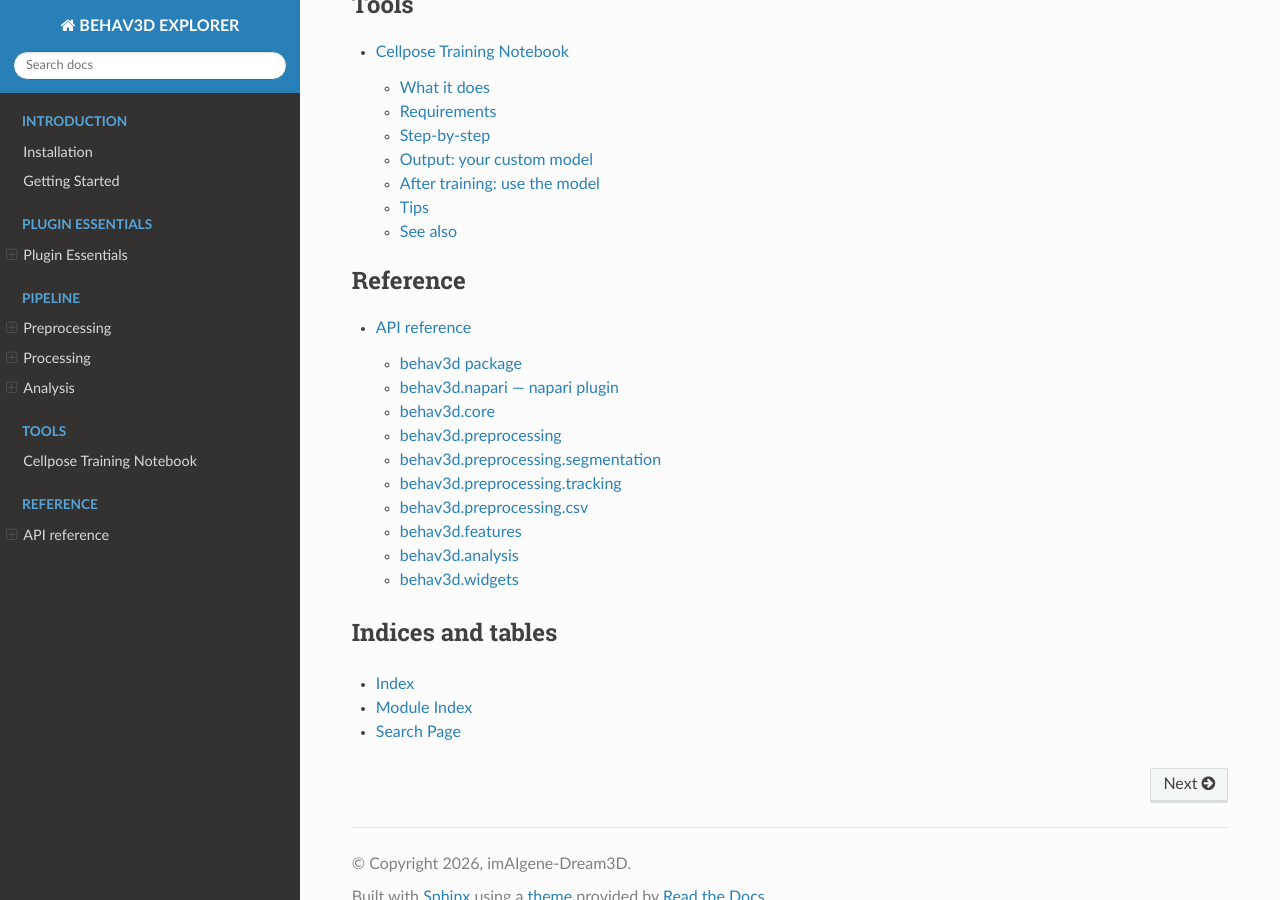
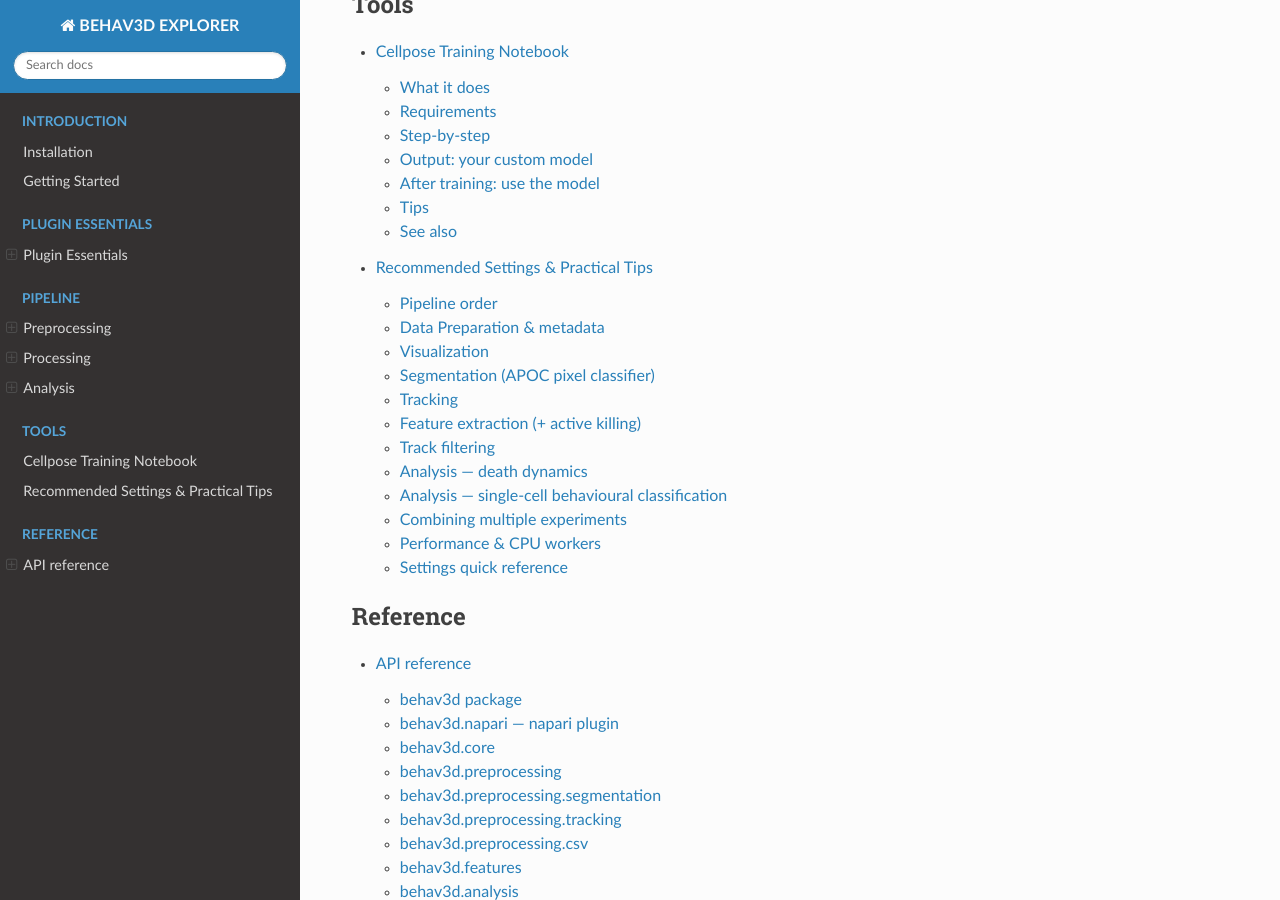
Before and after one commit to imAIgene-Dream3D/BEHAV3D, a Sphinx documentation site: the page built from docs/source/index.md, in a window 1280 px wide and 900 px high, scrolled down 2306 px. Built offline with Sphinx 7.4.7 and the Read the Docs theme 3.1.0, drawn with Linux system fonts in a browser that asks for light colours; part of the change alters nothing that is shown.

Commit message:
Add recommended-settings wiki page (workshop tips) for RAG
Distils the hands-on parameter recommendations and techniques from the BEHAV3D
training workshops into a single curated wiki page under docs/source/, which the
chatbot RAG ingest picks up automatically (docs/source/**/*.md).

Content is framed as recommended starting points (not hard rules), covering the
full pipeline: data prep / metadata, APOC segmentation params + label-drawing
technique, tracking (propagation / btrack, search radius, distance threshold),
feature extraction + active-killing thresholds, filtering, death dynamics, and
single-cell behavioural classification, plus a settings quick-reference table.

Source material (AI-generated workshop summaries) was stripped of install/branch
instructions, action items, bug lists, and participant names; values should be
expert-reviewed and reconciled with form defaults before being treated as ground
truth. Raw session transcripts were intentionally NOT ingested (noisy, redundant,
contain PII). Re-run 'python -m modal run chatbot/app.py::ingest' and redeploy to
make it live.

Co-Authored-By: Claude Opus 4.8 (1M context) <noreply@anthropic.com>

````diff
--- a/docs/source/index.md
+++ b/docs/source/index.md
@@ -113,6 +113,7 @@ analysis/index
 :maxdepth: 2
 
 cellpose_training
+recommended_settings
 ```
 
 ```{toctree}
--- /dev/null
+++ b/docs/source/recommended_settings.md
@@ -0,0 +1,315 @@
+# Recommended Settings & Practical Tips
+
+This page collects **hands-on recommendations** for the BEHAV3D EXPLORER napari
+workflow — typical parameter values and practical techniques distilled from
+training sessions. It complements the per-step method pages (which explain *what*
+each setting does) by suggesting *where to start* and *what tends to work in
+practice*.
+
+```{note}
+These are **recommended starting points, not hard rules**. They may differ from a
+form's built-in default, and the best value always depends on your data
+(magnification, frame interval, cell type, signal quality). Preview / inspect the
+result and adjust. Treat the numbers below as a sensible first guess.
+```
+
+## Pipeline order
+
+Work through the dock tabs left to right:
+
+**Data Preparation → Visualization → Segmentation → Tracking → Feature Extraction
+(+ Active Killing) → Filtering → Analysis (Death Dynamics & Single-Cell Behaviour).**
+
+All other tabs require metadata to be loaded first, so always start on **Data
+Preparation**.
+
+## Data Preparation & metadata
+
+- **Output directory** — point it at the folder that holds your metadata CSV and
+  your images directory (your "run" directory). Avoid network/cloud-synced
+  locations for large data; processing writes a lot.
+- **Number of samples** = number of unique fields of view (ideally one image file
+  per FOV).
+- **Cell types** are split into **organoid types** and **immune types** — e.g.
+  enter `CD4` and `CD8` as two separate immune types. A **multicolor** option lets
+  you segment a cell type that is split across several fluorophores separately and
+  then merge the channels (e.g. T cells stained with multiple dyes).
+- After setting counts, click **Configure cell types**, name them, then **Create
+  sample forms**.
+
+Per-sample fields:
+
+| Field | What to enter |
+|---|---|
+| Name | Experiment / image name (e.g. `Exp1`) |
+| Well | e.g. `A4` — used to group FOVs from the same well (can be custom) |
+| Image path | Path to the image file for this sample |
+| Dim order | Typically `TCZYX` |
+| Pixel size | Read it from Zen / IMARIS / ImageJ for your acquisition |
+| Time interval | Often ~120 seconds (use your real acquisition interval) |
+| Dead channel # | **Zero-based** index (so `0` = the first channel) |
+
+- Use **Fill All from Sample 1** to copy shared values (pixel size, time interval)
+  across samples, then manually correct the per-sample fields that actually
+  differ (name, image path, etc.).
+- **Save** the metadata CSV, then click **Load Metadata** to make the latest
+  version active.
+- **Convert to Zarr** for fast access (e.g. CZI → Zarr): a worker count around 7
+  is a reasonable default; expect roughly 7–10 minutes per image.
+
+## Visualization
+
+- Select a sample to load it into napari. The **Layers** panel shows each channel
+  (e.g. T-cell, organoid, dead); toggle visibility with the eye icon and adjust
+  colormap / contrast limits per layer.
+- Toggle **3D view** with the small square button at the bottom-left of the canvas.
+- When **not** in 3D, the bottom slider is **time** and the top slider is **Z**.
+
+## Segmentation (APOC pixel classifier)
+
+Recommended method: **APOC (GPU)** with a probability-map + watershed strategy.
+
+### Generating training data
+
+- **Examples per sample** defaults to ~3 (first / middle / last time point). Add
+  more to capture cells dimming over time or specific events (e.g. touching
+  T cells). Counts are zero-indexed (so `0–17` means 18 images).
+- After **Generate training data**, work on one channel at a time: deselect the
+  layers you're not drawing on, and make sure the target channel/label layer is
+  selected (highlighted). Drawing only works in **2D** view.
+
+### Drawing ground-truth labels
+
+- Use **Label 1 = background** and **Label 2 = foreground**. Always draw
+  **background first**, then overlay foreground; focus on borders and uncertain
+  regions.
+- **Organoid technique:** draw background overlapping the background *and the edge*
+  of the organoid (defining the border), then draw foreground over the interior.
+  Layering it this way gives a very clean organoid border.
+- **Touching objects:** draw a thin background line between them, bordered by
+  foreground, so the classifier learns to split them into separate objects. For
+  organoids, focus this on **time point 1** of each image — propagation tracking
+  copies the segmentation forward, so the classifier only has to separate objects
+  correctly on the first time point.
+- **Elongated T cells:** draw the label slightly **thicker than the signal
+  (~3 px)**. Segmentation connects adjacent pixels, so a one-pixel line leaves
+  gaps; a little extra thickness yields one clean segment.
+- **Bleed-through:** where another channel bleeds into this one (e.g. organoid
+  signal in the T-cell channel at higher Z), paint those regions explicitly as
+  **background** so the model ignores them — even when they're much brighter.
+- **Dead mask:** mostly draw the bright, high-intensity dead "blobs"; including the
+  dimmer signal is optional and tends to be noisier.
+
+```{tip}
+Whenever you change anything in the training tab, **train the classifier before
+moving on** — drawn labels are not necessarily kept if you leave or reload
+training data without training first.
+```
+
+### Reading the probability map
+
+- Yellow = confident foreground; dark/blue = low confidence. Where an area should
+  be foreground but isn't, draw on it with the background brush on the probability
+  map and retrain — usually only small tweaks are needed.
+- Aim for **background clearly below ~0.3–0.4** and **foreground above ~0.7**, so
+  borderline (~0.5) pixels don't flicker over the threshold between slices.
+  (Anything with background probability above 0.5 is *not* treated as background.)
+
+### Training parameters (per cell type)
+
+- **Organoids** — input channels: organoid + dead only (leave out the T-cell
+  channel; it adds little and slows things down). Feature preset: large objects
+  (a.k.a. `large_quick`), sigmas `1, 2, 5, 15`.
+- **T cells** — pick the channels/features relevant to T cells. Feature preset:
+  small cells, sigmas `1, 2, 5`.
+
+Shared random-forest / instance settings:
+
+| Setting | Recommended | Note |
+|---|---|---|
+| Max depth | 5 | Too low can't learn; too high overfits |
+| n_trees | 100 | Number of classifiers that vote on foreground/background |
+| Foreground / mask threshold | 0.50 | |
+| Seed threshold | 0.80 | Used for splitting touching objects |
+| Opening (px) | 0 | Can smooth the outside of organoids |
+| Minimum size filter | 0 during training; ~500–1000 px for organoids once trained | |
+
+- Use **Apply Config to All Tabs** after configuring one cell type, then customize
+  channels/features for the others.
+- Train one cell type (e.g. organoids first) or **Train all classifiers**, then
+  review the segmentation and probability map and refine.
+- **Show classifier statistics** to see which features mattered; removing
+  high-sigma features that rank low speeds up processing.
+
+### Batch segmentation
+
+- Process **all time points**; set workers to what your machine can handle;
+  overwrite existing results if re-running.
+- A full time series can take on the order of ~1.5 hours per image — run long jobs
+  overnight, plugged in.
+- Trained classifiers are saved in the `pixel_classification` subfolder and can be
+  reused across experiments by copying that folder.
+
+## Tracking
+
+- **Organoids — propagation:** select the organoid layer; the method auto-sets to
+  propagation. It copies segmentation frame-to-frame, so there's nothing to tune.
+  It's the slower of the two (~5–10 min/sample).
+- **T cells — btrack:** select btrack, enable **global track optimization**, and
+  set workers around 4 on most laptops (keeps the machine usable). Typical
+  ~1–2 min/sample. Useful starting parameters:
+  - **Max search radius:** ~100 px (how far ahead to look for the next-frame
+    candidate along the predicted trajectory).
+  - **Distance threshold:** ~60 px (used to link tracklets during global
+    optimization).
+- **Run batch tracking (all cell types)** tracks organoids first, then T cells
+  (choose "skip existing" if already tracked).
+- **Verify it worked:** tracked segments keep the **same colour/ID across time**;
+  untracked segments get a new colour/ID every frame. Hover a label to confirm its
+  ID stays constant.
+
+## Feature extraction (+ active killing)
+
+- Intensity, contact, and depth are always extracted (fast). **Movement** (fast)
+  and **Morphology** (slower) are optional — select everything if you're willing to
+  wait; you can prune later.
+- **Death threshold** = the fraction of dead-mask pixels inside a cell at which it
+  counts as dead. Use **Preview** to see alive (green) vs dead (red) against a time
+  point you trust:
+  - **Organoids:** ~5 % (0.05) — sounds low, but organoids are large 3-D objects,
+    so a few dead cells are a small volume fraction.
+  - **T cells:** ~10 % (0.1). A binary is-dead flag is stored alongside the actual
+    intensity and percentage, so you can re-tune later.
+- **Run Batch Extraction** covers all cell types in one pass (~5–10 min/sample).
+  Output lands in `track_data/` as per-track, per-time-point feature tables; files
+  can reach ~1 GB on dense data.
+
+**Active killing** — run *after* feature extraction (it relies on extracted
+features). It links organoid death to contacting T cells: for a T cell touching an
+organoid, it looks ahead by the observation window to see whether that organoid's
+dead mask increases.
+
+| Setting | Recommended |
+|---|---|
+| Immune cell type | `tcell` |
+| Observation window | 5 time points (≈10 min) |
+| Measure | number of dead-mask pixels |
+| Threshold mode | absolute (not multiplier) |
+| Absolute threshold | ~30 (dead-mask pixels rising by ~20–30 within the window) |
+| Min contact duration | 1 |
+
+Result: a binary active-killing column (1/0) usable in clustering.
+
+```{note}
+Caveat: if many T cells contact one organoid at once, all of them may be labelled
+active killers even if only one actually kills.
+```
+
+## Track filtering
+
+Decide whether to drop or trim tracks before analysis, then run batch filtering.
+
+- **Filter tracks shorter than a minimum length** — removes short, fragmented,
+  noisy tracks. In practice: **T cells** ~10–30 time points; **organoids** rarely
+  need length filtering (occasionally a small minimum for start-of-run fusing).
+- **Trim to a maximum time point** — useful when a dye bleaches late (discard data
+  after, say, time point ~600).
+- **Maximum-length trimming** is legacy behaviour and generally **not recommended**
+  now: with accurate tracking, long tracks should be kept for per-time-point
+  classification, so trimming just discards data.
+- **Filter dead-at-start cells** — optionally exclude cells already dead at the
+  first time point.
+- Time-based filters can be set in time points/frames or hours.
+
+## Analysis — death dynamics
+
+- **Requires** organoid segmentation, tracking and feature extraction only — no
+  T-cell steps needed.
+- Select the organoid type(s) (you can combine multiple) and run. It reuses the
+  death threshold from feature extraction.
+- **Outputs per sample:** % dead organoids over time, % alive, % disappeared, and
+  the normalized dead-dye increase (scaled to 0 at the start so an already-dead
+  baseline doesn't skew it). Raw CSVs are saved next to the PDFs for re-plotting.
+- **Reading the "disappeared" (grey) bar:** a few organoids disappearing (fusing)
+  is normal; a large grey bar suggests something went wrong.
+- **Why both % and absolute dead-pixel counts:** the binary % over-represents death
+  in small organoids (their threshold is reached sooner), while absolute counts
+  lean toward big organoids. Using both — plus a size filter so organoids are
+  comparable — gives the cleanest picture.
+
+## Analysis — single-cell behavioural classification
+
+The key idea: behaviour can be classified **per time point**, not just one
+super-behaviour per whole track. There are two tabs — state classification and
+track classification.
+
+**State classification (per time point)**
+
+- **Feature selection:** cluster on dynamic/morphology features (e.g. elongation,
+  extent, solidity, speed, net displacement). Keep **binary** features (dead /
+  organoid-contacting / active-killing) *separate* — clustering on them creates
+  artificial clusters.
+- **Smoothing:** averaged over ~5 time points by default to ride out segmentation
+  errors.
+- Run it to cluster cells into primary dynamic states, then **rename** clusters by
+  meaning (e.g. high speed → scanner; round + static → static; elongated → plastic;
+  reusing a name merges clusters). Combine these with the binary groups to get a
+  full per-time-point behaviour, then collapse the long list of combinations into
+  the behaviour types you care about.
+- **Outputs:** state composition over time, per-track behaviour bars, and
+  transition matrices (the diagonal dominates because behaviour persists; removing
+  self-transitions reveals true cross-class flow).
+
+**Track classification (super-behaviours)**
+
+- Uses dynamic time warping on the sequence of per-time-point states to cluster
+  whole tracks into super-behaviours. It clusters on state *ordering*, not raw
+  speed.
+- A legacy "original BEHAVE" mode (under Advanced Configuration) runs the classic
+  DTW clustering on raw features without state classification.
+- State and track classifications can be saved as a **`.pkl` pipeline** and
+  re-applied to new, similar data for reproducible auto-clustering and renaming.
+
+## Combining multiple experiments
+
+To analyse several runs together: copy the per-sample image folders from each
+output folder into one directory and merge their metadata CSVs, then load the
+merged folder. You can segment/track each experiment with its own channels/settings
+first, then merge and run feature extraction and analysis jointly.
+
+## Performance & CPU workers
+
+- Check your core count (e.g. via system information).
+- Use roughly **half to three-quarters** of available cores so the machine stays
+  usable while it processes.
+- Keep the laptop plugged in and **disable sleep** for long runs — if the machine
+  sleeps, processing pauses (locking the screen is fine).
+
+## Settings quick reference
+
+| Step | Setting | Recommended value |
+|---|---|---|
+| Segmentation | Draw elongated T cells | ~3 px thick |
+| Segmentation | Background probability | clearly < 0.3–0.4 (>0.5 = NOT background) |
+| Segmentation | Foreground probability | > 0.7 |
+| Segmentation | Example images / sample | ~3 |
+| Segmentation | Max depth / n_trees | 5 / 100 |
+| Segmentation | Foreground / seed threshold | 0.50 / 0.80 |
+| Segmentation | Min size (trained) | ~500–1000 px (organoids) |
+| Tracking | Organoid method | propagation (~5–10 min/sample) |
+| Tracking | T-cell method | btrack (~1–2 min/sample) |
+| Tracking | Global track optimization | Enabled |
+| Tracking | Workers | ~4 |
+| Tracking | Max search radius / distance threshold | ~100 px / ~60 px |
+| Feature extraction | Organoid death threshold | ~5 % (0.05) |
+| Feature extraction | T-cell death threshold | ~10 % (0.1) |
+| Active killing | Immune cell type | `tcell` |
+| Active killing | Observation window | 5 time points (≈10 min) |
+| Active killing | Threshold mode / value | absolute / ~30 |
+| Active killing | Min contact duration | 1 |
+| Filtering | T-cell min track length | ~10–30 time points |
+| Filtering | Organoid filtering | rarely needed |
+| Single-cell | Smoothing window | ~5 time points |
+| Data prep | Dim order | `TCZYX` |
+| Data prep | Time interval | ~120 s (use your real value) |
+| Data prep | Zarr conversion workers | ~7 |
````
